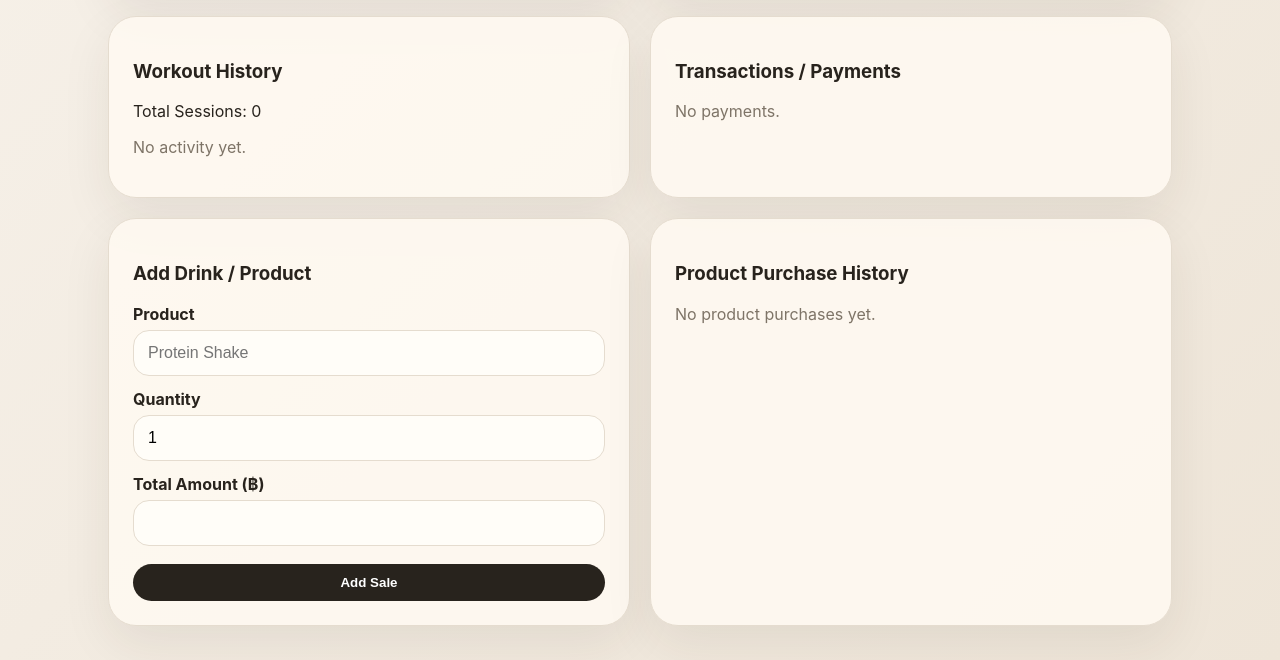
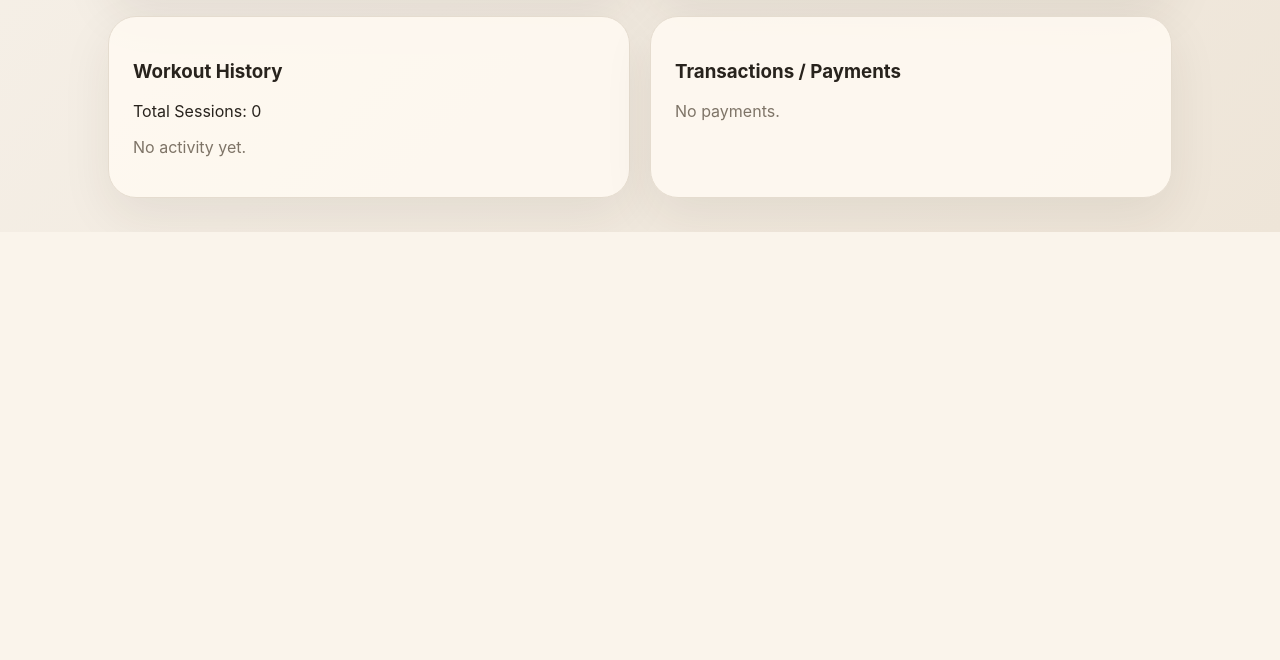
Before and after one commit to XONEDAYS/OFFWHITE, a Flask app: page /member/2 in a window 1280 px wide. Shown: the part 630-1290 px from the top of the page. After the commit the page ends 862 px from the top, so only its background shows below. Run offline with Flask 3, Linux system fonts and the light colour scheme; the visitor is signed in with stand-in values (Sample User, id 1).

Commit message:
back to original

```diff
--- a/templates/member_detail.html
+++ b/templates/member_detail.html
@@ -112,69 +112,7 @@
     <p class="hint">No payments.</p>
     {% endfor %}
 </div>
-<div class="card">
 
-    <h3>Add Drink / Product</h3>
-
-    <form method="post"
-          action="{{ url_for('add_sale', user_id=user.id) }}">
-
-        <label>Product</label>
-        <input name="product_name"
-               placeholder="Protein Shake"
-               required>
-
-        <label>Quantity</label>
-        <input type="number"
-               name="quantity"
-               value="1"
-               min="1">
-
-        <label>Total Amount (฿)</label>
-        <input type="number"
-               step="0.01"
-               name="amount"
-               required>
-
-        <button class="btn full">
-            Add Sale
-        </button>
-
-    </form>
-
-</div>
-<div class="card">
-
-    <h3>Product Purchase History</h3>
-
-    {% for s in sales %}
-
-    <div class="row">
-        <span>
-            {{ s.product_name }}
-            × {{ s.quantity }}
-
-            <br>
-
-            <small>
-                {{ s.created_at.strftime('%Y-%m-%d %H:%M') }}
-            </small>
-        </span>
-
-        <b>
-            ฿{{ s.amount }}
-        </b>
-    </div>
-
-    {% else %}
-
-    <p class="hint">
-        No product purchases yet.
-    </p>
-
-    {% endfor %}
-
-</div>
 </div>
 
 {% endblock %}
```
